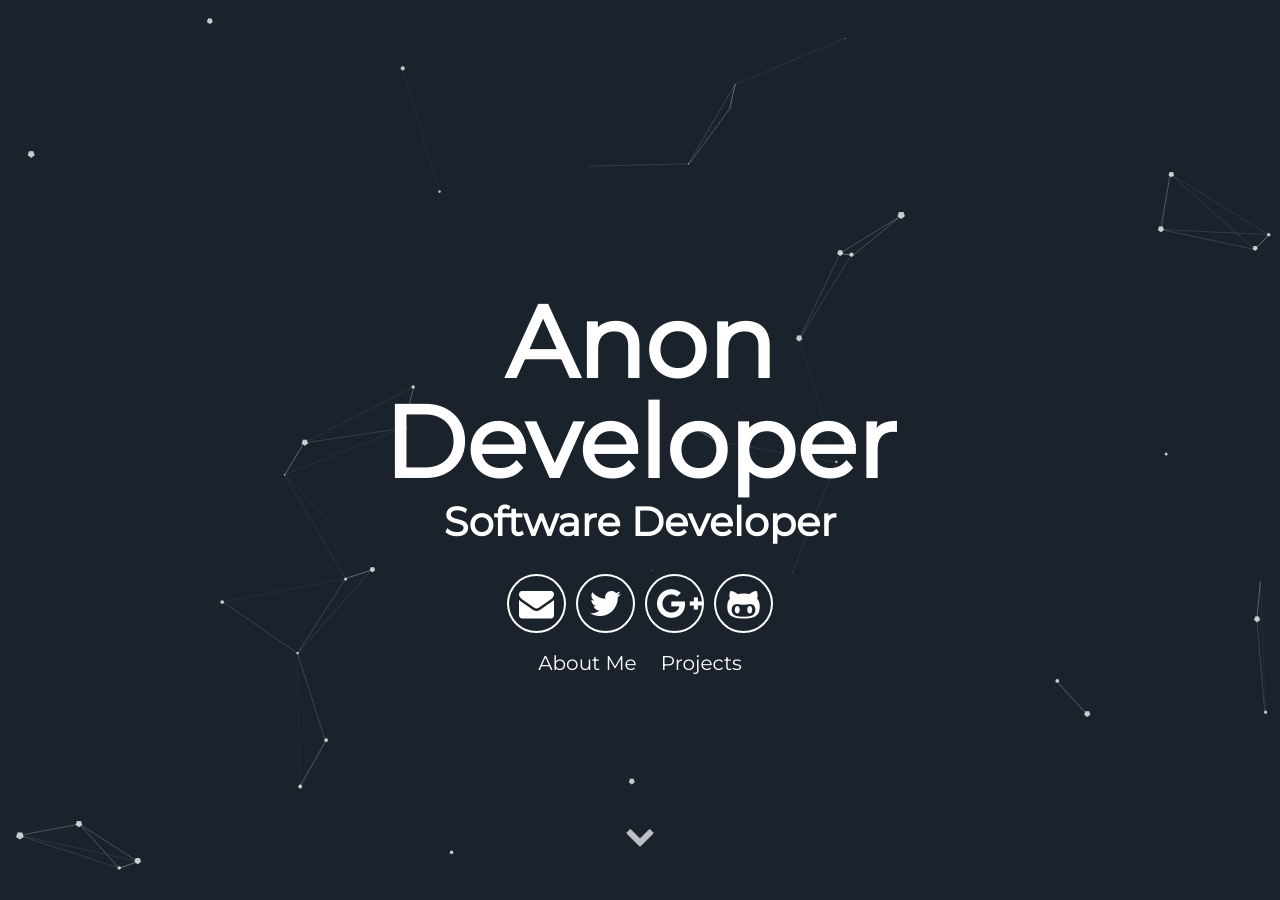
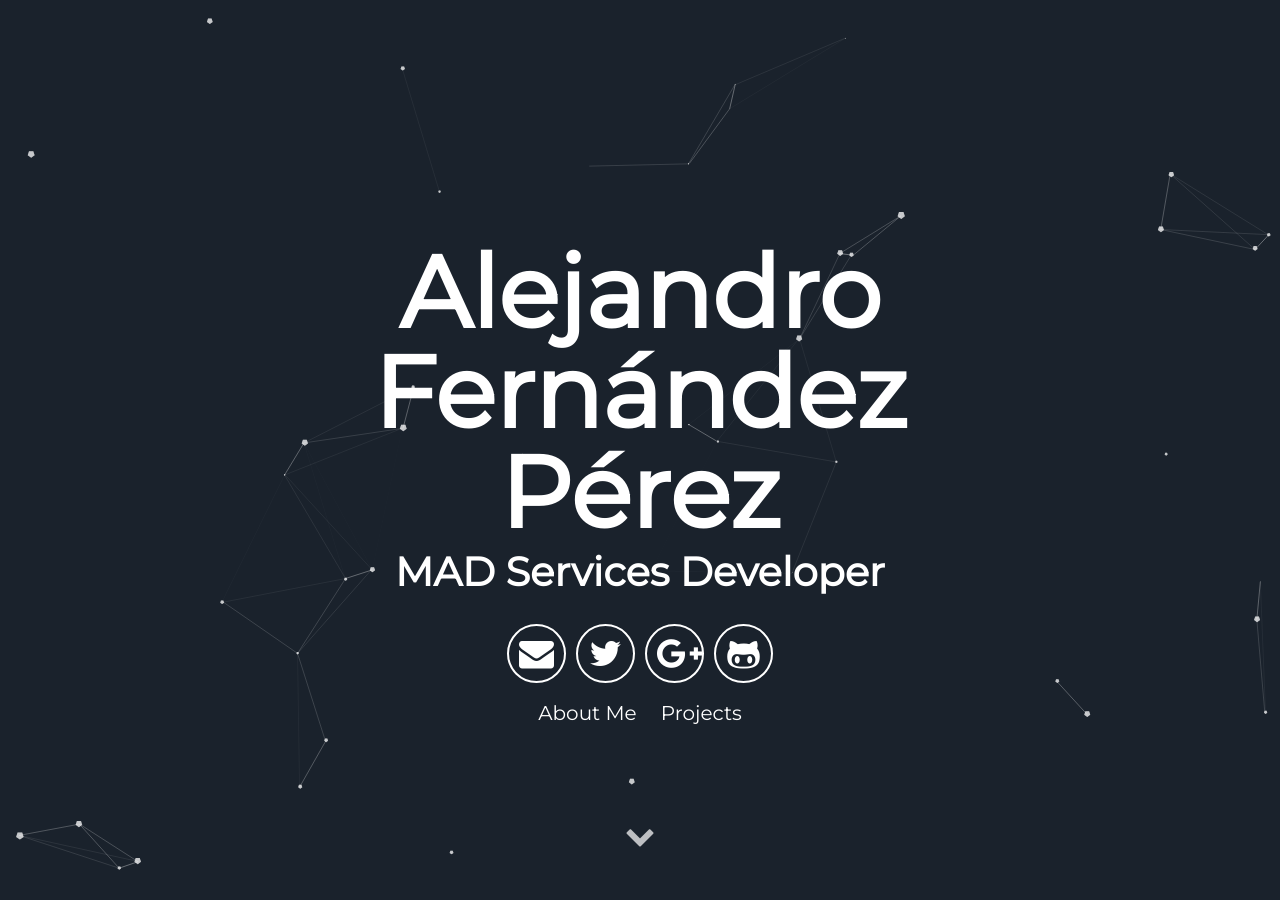
Before and after one commit to madservicesoficial/madservices-marketplace, a Jekyll site: the page built from index.html, in a window 1280 px wide and 900 px high. Built offline with Jekyll 4.4.1, drawn with Linux system fonts in a browser that asks for light colours; some of the changed text lies outside the part shown.

Commit message:
13º commit

```diff
--- a/_config.yml
+++ b/_config.yml
@@ -1,14 +1,14 @@
 # Site settings
-title: A blog about lorem ipsum dolor sit amet
-description: A blog about lorem ipsum dolor sit amet
+title: PLATAFORMA DE COMERCIO ONLINE MAD SERVICES
+description: TFG de Alejandro Fernández Pérez
 # baseurl: "/particle" # the subpath of your site, e.g. /blog
 # url: "localhost:3000" # the base hostname & protocol for your site e.g. http://willianjusten.com.br
 
 # User settings
-username: Anon Developer
+username: Alejandro Fernández Pérez
 user_description: Bicycle rights irony actually neutra typewriter lyft. Man bun taxidermy put a bird on it, umami yr ramps pop-up ugh bushwick chia lo-fi. Occupy bitters pour-over snackwave you probably haven't heard of them small batch. Cornhole mustache man bun letterpress echo park VHS.
-user_title: Software Developer
-email: anon@anon.com
+user_title: MAD Services Developer
+email: madservices.co@gmail.com
 twitter_username: lorem_ipsum
 github_username:  lorem_ipsum
 gplus_username:  lorem_ipsum
```
